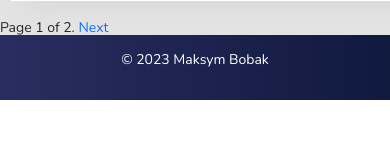
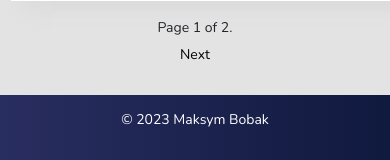
Before and after one commit to BobakMaksym/language_loop, a Django app: page / in a window 390 px wide. Shown: the part 1836-1996 px from the top of the page. Before the commit the page ends 1936 px from the top, so only its background shows below. Run offline with Django 4.2, Linux system fonts and the light colour scheme; data comes from the database, SQL or seed files in the repository; some web fonts are replaced.

Commit message:
Update main.css

```diff
--- a/meeting/static/meeting/css/main.css
+++ b/meeting/static/meeting/css/main.css
@@ -145,3 +145,48 @@ hr {
 .line-height {
     line-height: 1.7;
 }
+
+/* pagination */
+.pagination {
+    margin: 20px 0;
+    display: flex;
+    justify-content: center;
+    align-items: center;
+}
+.pagination a {
+      color: black;
+      float: left;
+      padding: 8px 16px;
+      text-decoration: none;
+      transition: background-color .3s;
+}
+.pagination a.active {
+      background-color: #4CAF50;
+      color: white;
+}
+.pagination a:hover:not(.active) {
+      background-color: #484b82;
+      color: aliceblue;
+}
+.step-links {
+    display: flex;
+    justify-content: center;
+    align-items: center;
+}
+
+.step-links a {
+    margin: 0 10px;
+}
+.current {
+    flex: 1;
+    text-align: center;
+}
+@media (max-width: 768px) {
+        .step-links {
+        flex-direction: column;
+        align-items: center;
+    }
+    .step-links a {
+          margin: 5px 0;
+    }
+}
```
